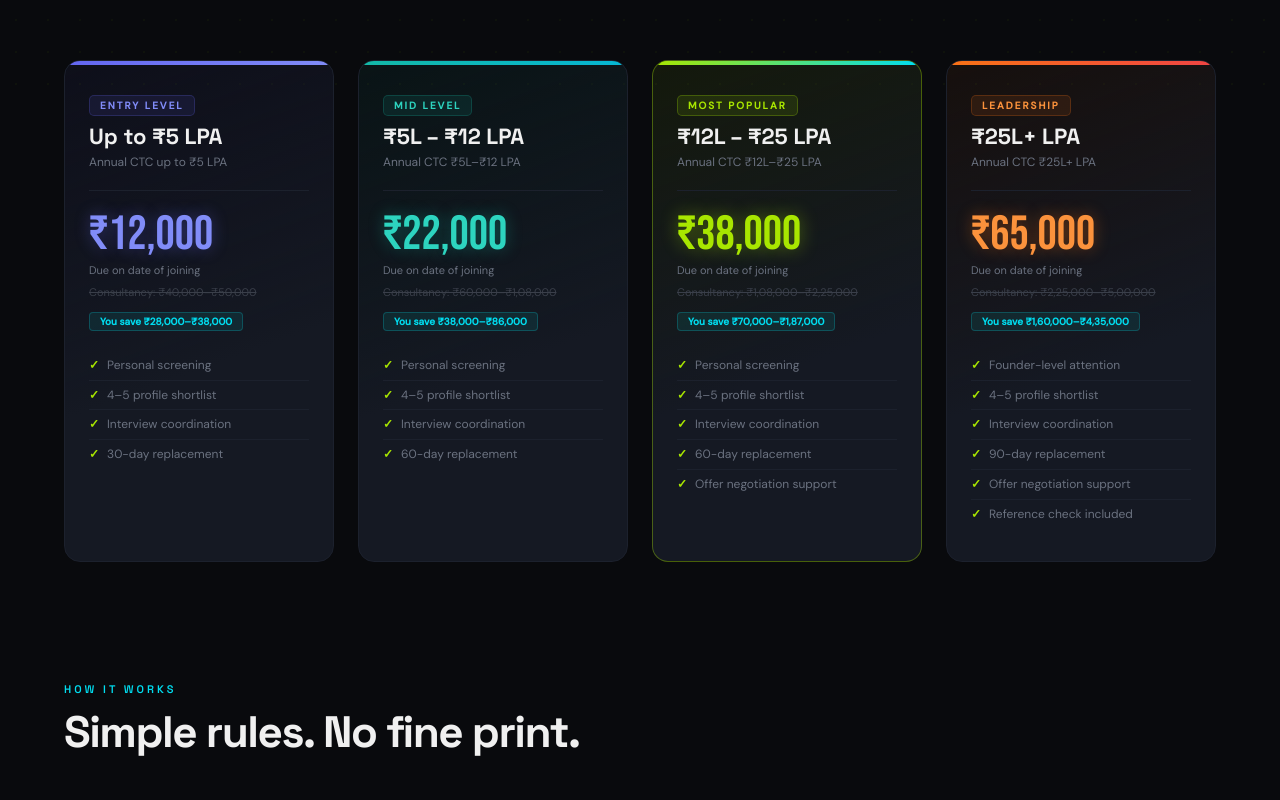
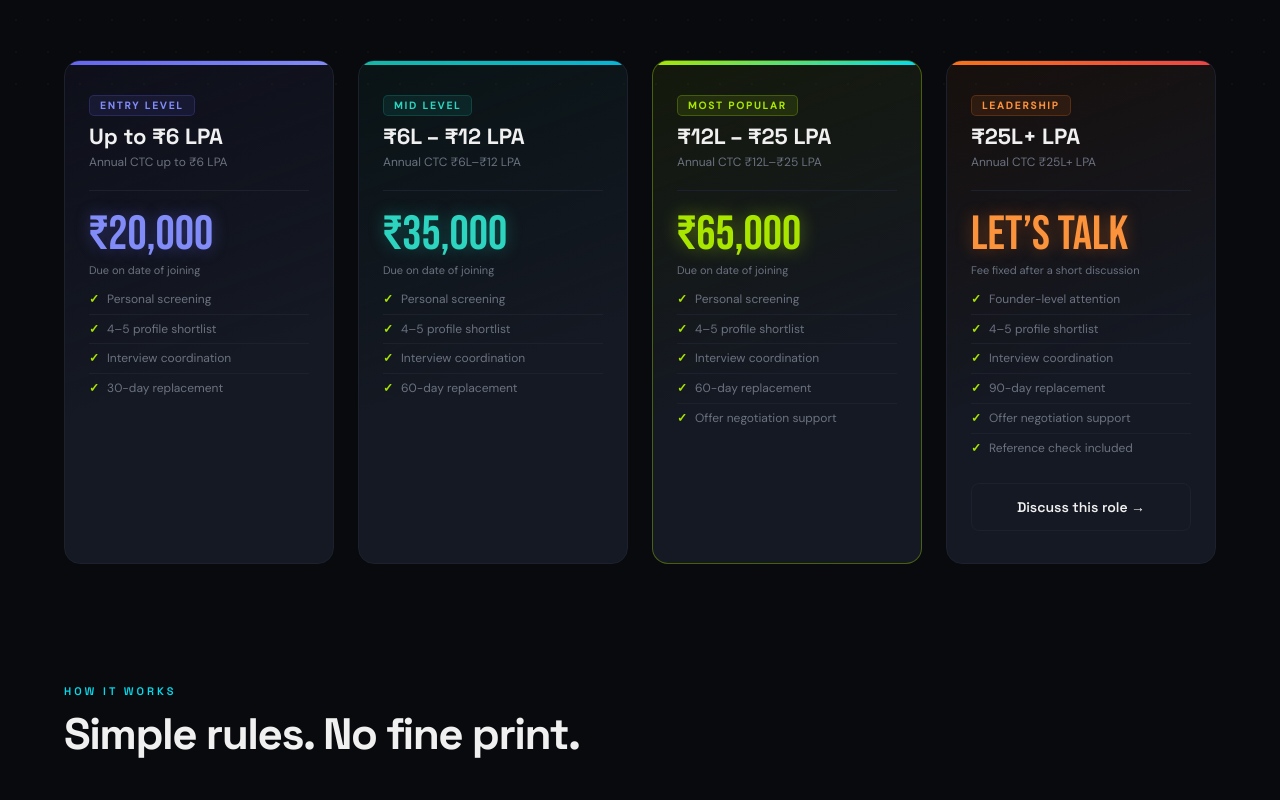
Before and after one commit to raveens103-a11y/verq-website, a plain HTML site: page pricing.html in a window 1280 px wide. Shown: the part 700-1500 px from the top of the page. Drawn offline with Linux system fonts and the light colour scheme.

Commit message:
Add files via upload

```diff
--- a/pricing.html
+++ b/pricing.html
@@ -198,12 +198,10 @@
   <div class="pricing-full-grid">
     <div class="pf-card pc-junior reveal">
       <div class="pf-band">Entry Level</div>
-      <div class="pf-role">Up to ₹5 LPA</div>
-      <div class="pf-ctc">Annual CTC up to ₹5 LPA</div>
-      <div class="pf-amount">₹12,000</div>
+      <div class="pf-role">Up to ₹6 LPA</div>
+      <div class="pf-ctc">Annual CTC up to ₹6 LPA</div>
+      <div class="pf-amount">₹20,000</div>
       <div class="pf-trigger">Due on date of joining</div>
-      <div class="pf-old">Consultancy: ₹40,000–₹50,000</div>
-      <div class="pf-save">You save ₹28,000–₹38,000</div>
       <ul class="pf-includes">
         <li>Personal screening</li>
         <li>4–5 profile shortlist</li>
@@ -213,12 +211,10 @@
     </div>
     <div class="pf-card pc-mid reveal">
       <div class="pf-band">Mid Level</div>
-      <div class="pf-role">₹5L – ₹12 LPA</div>
-      <div class="pf-ctc">Annual CTC ₹5L–₹12 LPA</div>
-      <div class="pf-amount">₹22,000</div>
+      <div class="pf-role">₹6L – ₹12 LPA</div>
+      <div class="pf-ctc">Annual CTC ₹6L–₹12 LPA</div>
+      <div class="pf-amount">₹35,000</div>
       <div class="pf-trigger">Due on date of joining</div>
-      <div class="pf-old">Consultancy: ₹60,000–₹1,08,000</div>
-      <div class="pf-save">You save ₹38,000–₹86,000</div>
       <ul class="pf-includes">
         <li>Personal screening</li>
         <li>4–5 profile shortlist</li>
@@ -230,10 +226,8 @@
       <div class="pf-band hot">Most Popular</div>
       <div class="pf-role">₹12L – ₹25 LPA</div>
       <div class="pf-ctc">Annual CTC ₹12L–₹25 LPA</div>
-      <div class="pf-amount">₹38,000</div>
+      <div class="pf-amount">₹65,000</div>
       <div class="pf-trigger">Due on date of joining</div>
-      <div class="pf-old">Consultancy: ₹1,08,000–₹2,25,000</div>
-      <div class="pf-save">You save ₹70,000–₹1,87,000</div>
       <ul class="pf-includes">
         <li>Personal screening</li>
         <li>4–5 profile shortlist</li>
@@ -246,10 +240,8 @@
       <div class="pf-band">Leadership</div>
       <div class="pf-role">₹25L+ LPA</div>
       <div class="pf-ctc">Annual CTC ₹25L+ LPA</div>
-      <div class="pf-amount">₹65,000</div>
-      <div class="pf-trigger">Due on date of joining</div>
-      <div class="pf-old">Consultancy: ₹2,25,000–₹5,00,000</div>
-      <div class="pf-save">You save ₹1,60,000–₹4,35,000</div>
+      <div class="pf-amount">Let’s talk</div>
+      <div class="pf-trigger">Fee fixed after a short discussion</div>
       <ul class="pf-includes">
         <li>Founder-level attention</li>
         <li>4–5 profile shortlist</li>
@@ -258,6 +250,7 @@
         <li>Offer negotiation support</li>
         <li>Reference check included</li>
       </ul>
+      <a href="/contact.html" class="btn-outline" style="width:100%;justify-content:center;margin-top:20px;">Discuss this role →</a>
     </div>
   </div>
 </section>
```
Also changed, not shown: index.html (+7 -15 lines).
